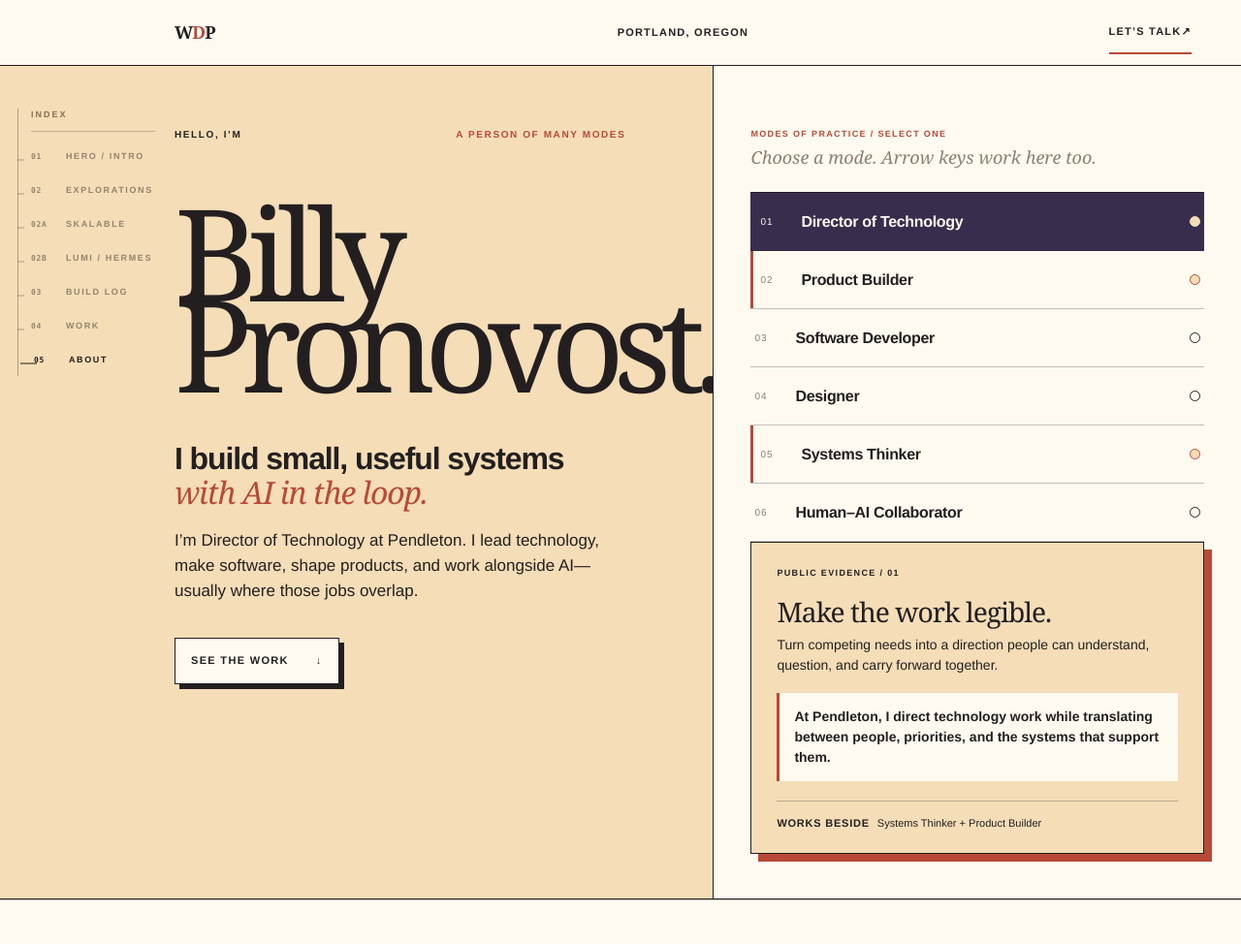
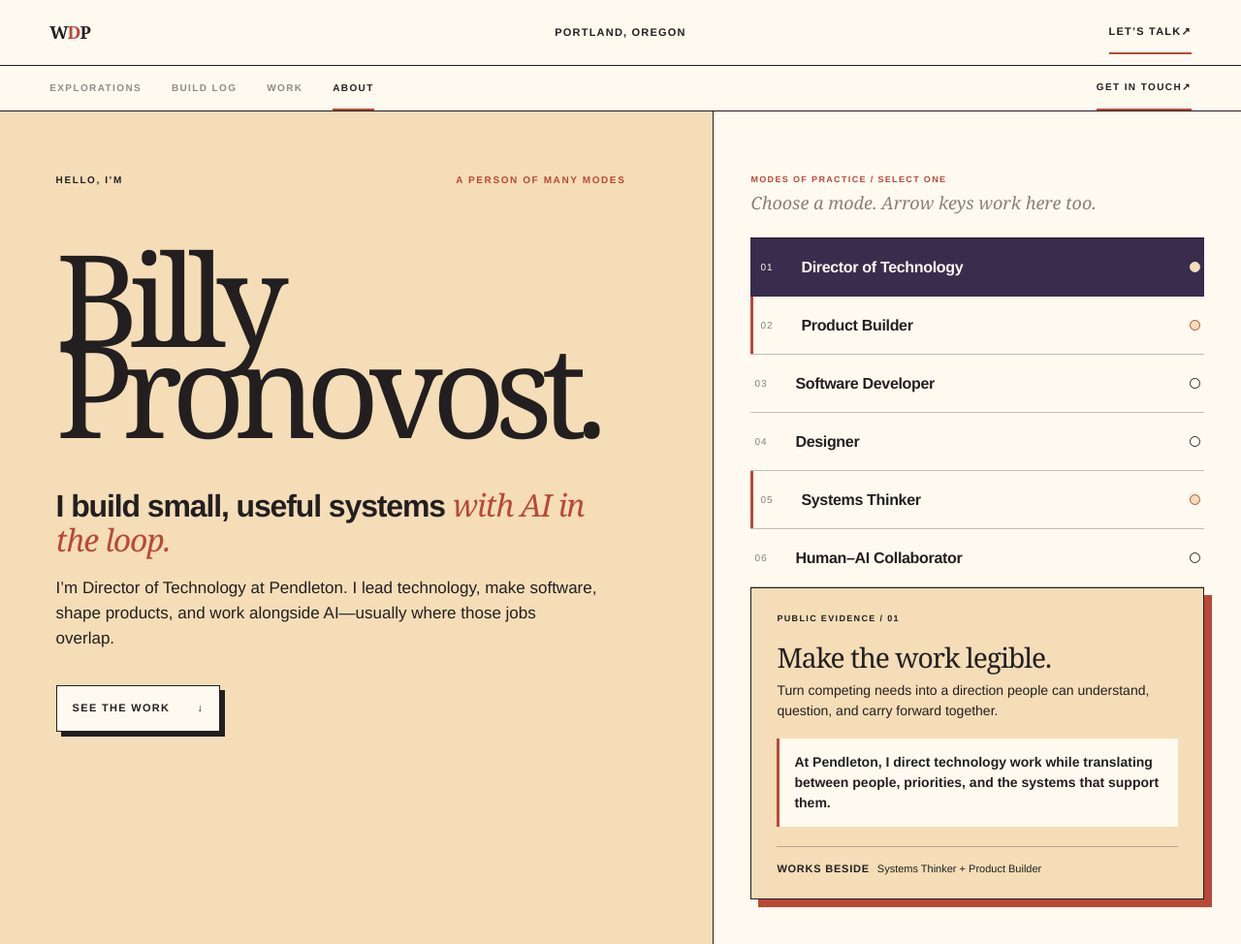
Before and after one commit to wdpronovost/wdpronovost, a website: page src/index.html in a window 1280 px wide. Shown: the top 974 px of the page at 97% size. Drawn offline with Linux system fonts and the light colour scheme.

Commit message:
fix(nav): replace floating left ledger with sticky section bar

```diff
--- a/src/css/site.css
+++ b/src/css/site.css
@@ -124,22 +124,21 @@ body.trace-open{overflow:hidden}.trace-dialog{position:fixed;inset:0;z-index:30;
   .log-date{grid-area:date}
 }
 
-/* ---- Quiet ledger + weighted reveal treatment ---- */
-.page-ledger{position:fixed;z-index:6;top:112px;left:max(18px,calc((100vw - 1440px)/2 + 18px));width:142px;padding:0 0 0 13px;border-left:1px solid rgba(35,31,32,.32);color:var(--ink);mix-blend-mode:multiply}
-.ledger-title{margin:0 0 16px;padding-bottom:10px;border-bottom:1px solid rgba(35,31,32,.24);font-size:9px;font-weight:850;letter-spacing:.22em;text-transform:uppercase;color:var(--faint)}
-.page-ledger ol{list-style:none;margin:0;padding:0;display:grid;gap:9px}
-.page-ledger a{position:relative;display:grid;grid-template-columns:28px 1fr;gap:8px;align-items:baseline;min-height:26px;padding:4px 0;text-decoration:none;font-size:9px;font-weight:850;letter-spacing:.18em;line-height:1.2;text-transform:uppercase;color:rgba(35,31,32,.46);transition:color .28s ease,transform .28s ease}
-.page-ledger a::before{content:"";position:absolute;left:-14px;top:50%;width:7px;height:1px;background:rgba(35,31,32,.34);transform:translateY(-50%);transition:width .28s ease,background .28s ease}
-.page-ledger a span{font-family:ui-monospace,SFMono-Regular,Menlo,monospace;font-size:8px;letter-spacing:.08em;color:inherit}
-.page-ledger a.is-active{color:var(--ink);transform:translateX(3px)}
-.page-ledger a.is-active::before{width:17px;background:var(--ink)}
+/* ---- Sticky section bar + weighted reveal treatment ---- */
+.section-nav{position:sticky;top:0;z-index:8;display:flex;align-items:center;justify-content:space-between;gap:20px;min-height:46px;padding:0 clamp(18px,4vw,64px);border-bottom:1px solid var(--ink);background:rgba(255,250,240,.92);backdrop-filter:saturate(140%) blur(8px)}
+.section-nav ol{list-style:none;display:flex;align-items:center;gap:clamp(14px,2.4vw,34px);margin:0;padding:0;overflow-x:auto;scrollbar-width:none}
+.section-nav ol::-webkit-scrollbar{display:none}
+.section-nav a{position:relative;display:flex;align-items:center;min-height:46px;white-space:nowrap;text-decoration:none;font-size:10px;font-weight:850;letter-spacing:.14em;text-transform:uppercase;color:rgba(35,31,32,.5);transition:color .2s ease}
+.section-nav a:hover{color:var(--ink)}
+.section-nav a::after{content:"";position:absolute;left:0;right:0;bottom:0;height:2px;background:var(--tomato);transform:scaleX(0);transform-origin:left;transition:transform .24s ease}
+.section-nav a.is-active{color:var(--ink)}
+.section-nav a.is-active::after{transform:scaleX(1)}
+.section-nav-cta{flex:none;color:var(--ink)!important}
+.section-nav-cta::after{display:none}
+.section-nav-cta{border-bottom:2px solid var(--tomato)}
 .reveal-group{--reveal-y:22px}
 .reveal-group>*{opacity:1;transform:none}
 .js .reveal-group>*{opacity:0;transform:translateY(var(--reveal-y));transition:opacity 820ms cubic-bezier(.16,1,.3,1),transform 820ms cubic-bezier(.16,1,.3,1);transition-delay:calc(var(--stagger,0) * 95ms);will-change:opacity,transform}
 .js .reveal-group.is-visible>*{opacity:1;transform:translateY(0)}
-@media(min-width:901px){
-  .site-header,.hero-intro,.work,.about{padding-left:max(clamp(20px,4.5vw,70px),180px)}
-  .explorations,.buildlog{padding-left:max(clamp(18px,4vw,64px),180px)}
-}
-@media(max-width:900px){.page-ledger{display:none}.site-header,.hero-intro,.work,.about,.explorations,.buildlog{padding-left:clamp(18px,4vw,64px)}}
-@media(prefers-reduced-motion:reduce){.js .reveal-group>*{opacity:1!important;transform:none!important;transition:none!important}}
+@media(max-width:700px){.section-nav{gap:12px;padding:0 16px}.section-nav-cta{display:none}}
+@media(prefers-reduced-motion:reduce){.js .reveal-group>*{opacity:1!important;transform:none!important;transition:none!important}.section-nav{backdrop-filter:none}}
--- a/src/data/buildlog.json
+++ b/src/data/buildlog.json
@@ -1,4 +1,9 @@
 [
+  {
+    "hash": "075474e",
+    "date": "2026-07-26",
+    "subject": "feat(ledger): add sticky section ledger and weighted staggered reveals"
+  },
   {
     "hash": "b96aff6",
     "date": "2026-07-24",
--- a/src/index.html
+++ b/src/index.html
@@ -12,27 +12,24 @@
 </head>
 <body>
   <a class="skip" href="#main-content">Skip to main content</a>
-  <nav class="page-ledger" aria-label="Page sections" data-ledger>
-    <p class="ledger-title">Index</p>
-    <ol>
-      <li><a href="#hero" data-ledger-link="hero"><span>01</span>Hero / Intro</a></li>
-      <li><a href="#explorations" data-ledger-link="explorations"><span>02</span>Explorations</a></li>
-      <li><a href="#exp-skalable" data-ledger-link="exp-skalable"><span>02A</span>Skalable</a></li>
-      <li><a href="#exp-lumi" data-ledger-link="exp-lumi"><span>02B</span>Lumi / Hermes</a></li>
-      <li><a href="#buildlog" data-ledger-link="buildlog"><span>03</span>Build Log</a></li>
-      <li><a href="#work" data-ledger-link="work"><span>04</span>Work</a></li>
-      <li><a href="#about" data-ledger-link="about"><span>05</span>About</a></li>
-    </ol>
-  </nav>
-
   <header class="site-header">
     <a class="wordmark" href="#main-content" aria-label="Billy Pronovost, home" data-ai-trace-trigger>W<span>D</span>P</a>
     <p>PORTLAND, OREGON</p>
     <a href="mailto:wdp@wdpronovost.com">LET’S TALK <span aria-hidden="true">↗</span></a>
   </header>
 
+  <nav class="section-nav" aria-label="Page sections" data-ledger>
+    <ol>
+      <li><a href="#explorations" data-ledger-link="explorations">Explorations</a></li>
+      <li><a href="#buildlog" data-ledger-link="buildlog">Build Log</a></li>
+      <li><a href="#work" data-ledger-link="work">Work</a></li>
+      <li><a href="#about" data-ledger-link="about">About</a></li>
+    </ol>
+    <a class="section-nav-cta" href="#contact">Get in touch <span aria-hidden="true">↗</span></a>
+  </nav>
+
   <main id="main-content">
-    <section class="hero reveal-group" id="hero" aria-labelledby="hero-title" data-ledger-section>
+    <section class="hero reveal-group" id="hero" aria-labelledby="hero-title">
       <div class="hero-intro">
         <p class="kicker"><span>HELLO, I’M</span> <span class="issue">A PERSON OF MANY MODES</span></p>
         <h1 id="hero-title">Billy<br>Pronovost.</h1>
@@ -70,7 +67,7 @@
         <h2 id="exp-title">Things I'm making.<br><em>Drag or tap to see them work.</em></h2>
       </div>
 
-      <article class="exp-card reveal-group" id="exp-skalable" aria-labelledby="exp-skalable-title" data-ledger-section>
+      <article class="exp-card reveal-group" id="exp-skalable" aria-labelledby="exp-skalable-title">
         <div class="exp-top">
           <div class="exp-demo">
             <div class="reveal" data-reveal>
@@ -134,7 +131,7 @@
         </div>
       </article>
 
-      <article class="exp-card exp-card-system reveal-group" id="exp-lumi" aria-labelledby="exp-lumi-title" data-ledger-section>
+      <article class="exp-card exp-card-system reveal-group" id="exp-lumi" aria-labelledby="exp-lumi-title">
         <div class="exp-top exp-top-system">
           <div class="exp-demo">
             <div class="continuity-demo" data-continuity-demo aria-label="Interactive demo of an AI partner turning a real request into verified site work">
@@ -303,7 +300,7 @@ card</span>
       </aside>
     </section>
 
-    <section class="contact reveal-group" aria-labelledby="contact-title">
+    <section class="contact reveal-group" id="contact" aria-labelledby="contact-title">
       <p>HAVE A COMPLICATED, HUMAN PROBLEM?</p>
       <h2 id="contact-title">Let’s make it<br>easier to hold.</h2>
       <a href="mailto:wdp@wdpronovost.com">wdp@wdpronovost.com <span aria-hidden="true">↗</span></a>
--- a/src/js/site.js
+++ b/src/js/site.js
@@ -335,6 +335,4 @@ document.querySelectorAll('[data-reveal]').forEach((reveal) => {
     }, { rootMargin: '-18% 0px -58% 0px', threshold: [0.05, 0.18, 0.32, 0.5, 0.7] });
     ledgerSections.forEach((section) => ledgerObserver.observe(section));
   }
-
-  setActive(ledgerSections[0].id);
 })();
```
Also changed, not shown: tests/homepage.spec.mjs (+5 -6 lines).
